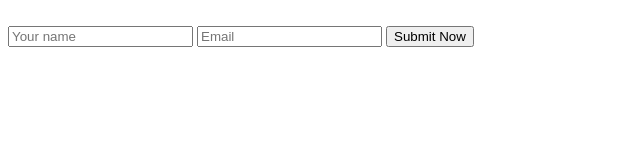
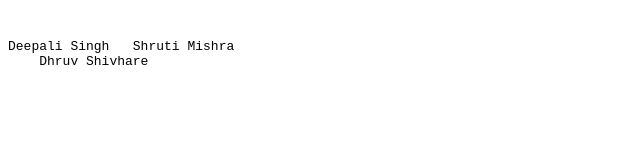
Before and after one commit to Deepalisingh3233/Introduction-of-HTML, a plain HTML site: page index.html in a window 1280 px wide. Shown: the whole page, without its empty margins (0-640 px from the left). Drawn offline with Linux system fonts and the light colour scheme.

Commit message:
pre tag added

```diff
--- a/index.html
+++ b/index.html
@@ -44,12 +44,20 @@
      <input type="text" placeholder="Your name" value="Deepali" readonly> -->
 
             <!-- Validation -->
-    <form action="">
+    <!-- <form action="">
         <input type="text" placeholder="Your name" required>
         <input type="email" placeholder="Email">
         <input type="submit" value="Submit Now">
+    </form> -->
 
-    </form>
+            <!-- Anchor Tag -->
+    <!-- <a href="https://codekaro.in">CodeKaro</a>
+    <a href="https://codekaro.in" target="_blank">CodeKaro</a>
+    <a href="https://codekaro.in" target="_blank" title="Open Codekaro website">CodeKaro</a> -->
 
+            <!-- Pre Tag -->
+    <pre>Deepali Singh   Shruti Mishra
+    Dhruv Shivhare
+    </pre>
 </body>
 </html>
```
